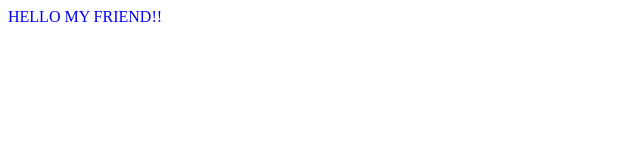
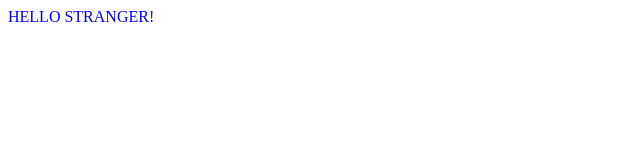
Before and after one commit to martinmoscovich/gh_test, a plain HTML site: page staging/index.html in a window 1280 px wide. Shown: the full height of the page, 0-640 px from the left. Drawn offline with Linux system fonts and the light colour scheme.

Commit message:
deploy: 8ca6d9ee48582957339c321f71a29e1f0b1c84c7

```diff
--- a/staging/index.html
+++ b/staging/index.html
@@ -1,5 +1,5 @@
 <html>
   <body>
-    <p style="color: blue">HELLO MY FRIEND!!</p>
+    <p style="color: blue">HELLO STRANGER!</p>
   </body>
 </html>
```
